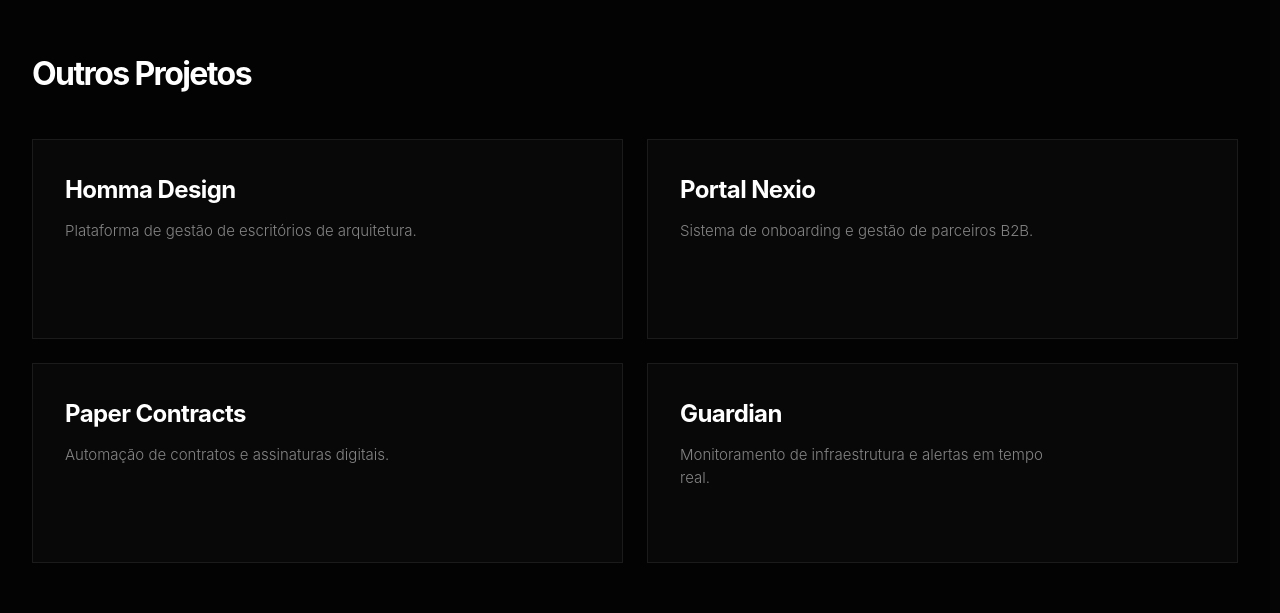
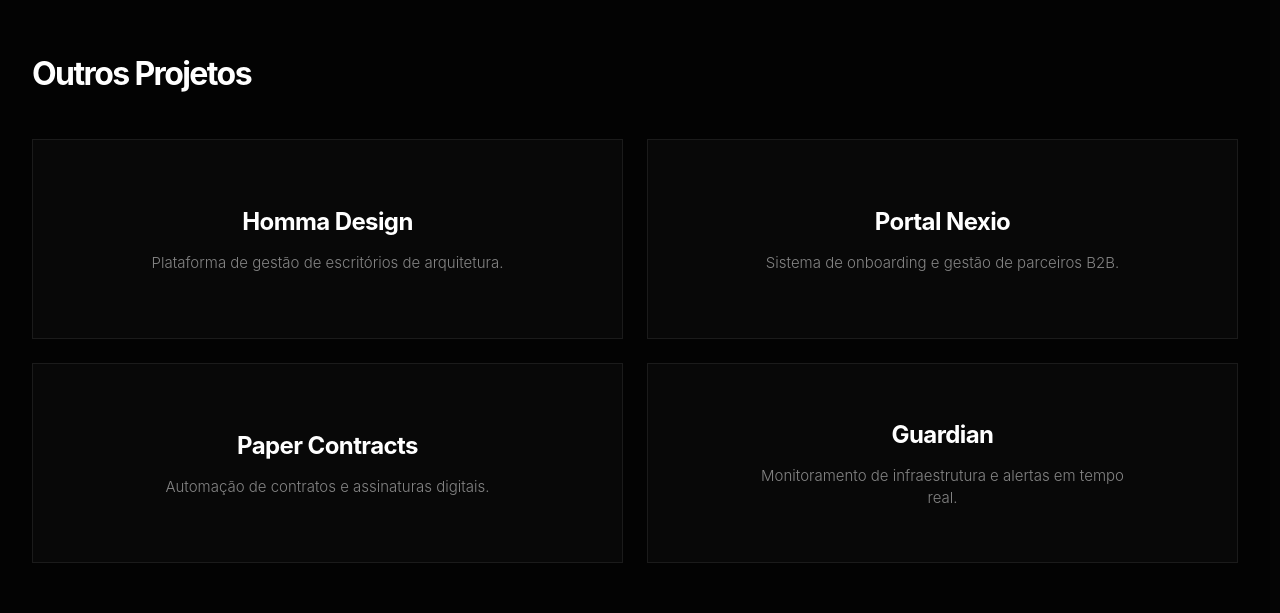
Before and after one commit to devthomaseduardo/thomaseduardo_online, a React (Vite) app in the folder frontend/: page /landing in a window 1280 px wide. Shown: the part 3740-4353 px from the top of the page. Built offline with nearby package versions, Linux system fonts and the light colour scheme; no server answers; a web font is replaced by a local one.

Commit message:
feat : ajuste das logos e dos projetos

```diff
--- a/frontend/src/pages/LandingPage.tsx
+++ b/frontend/src/pages/LandingPage.tsx
@@ -256,13 +256,10 @@ function OtherProjects() {
         <h2 className="text-[32px] font-bold tracking-tighter mb-12">{t.landing.otherProjects.title}</h2>
         <div className="grid grid-cols-1 sm:grid-cols-2 gap-6">
           {t.landing.otherProjects.items.map((p, i) => (
-            <div key={i} className="p-8 border border-white/[0.08] bg-[#080808] hover:border-white/[0.2] transition-colors group cursor-pointer flex flex-col justify-between min-h-[200px]">
-              <div>
+            <div key={i} className="p-8 border border-white/[0.08] bg-[#080808] hover:border-white/[0.2] transition-colors group cursor-pointer flex flex-col items-center text-center justify-center min-h-[200px]">
+              <div className="flex flex-col items-center">
                 <h3 className="text-[24px] font-bold tracking-tight mb-3 text-white group-hover:text-white/80 transition-colors">{p.name}</h3>
-                <p className="text-[15px] text-white/50 font-light max-w-sm">{p.desc}</p>
-              </div>
-              <div className="flex justify-end opacity-0 group-hover:opacity-100 transition-opacity">
-                <ArrowRight className="w-5 h-5 text-white" />
+                <p className="text-[15px] text-white/50 font-light max-w-sm mx-auto">{p.desc}</p>
               </div>
             </div>
           ))}
--- a/frontend/src/pages/Projects.tsx
+++ b/frontend/src/pages/Projects.tsx
@@ -133,9 +133,9 @@ const ProjectsPage = () => {
                 ) : (
                   <motion.div
                     {...FADE_UP}
-                    className="p-8 md:p-12 rounded-3xl border border-white/5 bg-white/[0.01] backdrop-blur-sm group hover:border-white/10 transition-all duration-500 w-full"
+                    className="p-8 md:p-12 rounded-3xl border border-white/5 bg-white/[0.01] backdrop-blur-sm group hover:border-white/10 transition-all duration-500 w-full text-center"
                   >
-                    <div className="max-w-2xl">
+                    <div className="max-w-2xl mx-auto">
                       <span className="text-[10px] font-mono text-white/30 uppercase tracking-widest mb-6 block">
                         {project.title}
                       </span>
@@ -145,7 +145,7 @@ const ProjectsPage = () => {
                       <p className="text-lg text-white/60 leading-relaxed font-light mb-8">
                         {project.description}
                       </p>
-                      <div className="flex flex-wrap gap-2.5">
+                      <div className="flex flex-wrap justify-center gap-2.5">
                         {project.technologies.map(tech => {
                           const iconUrl = getIcon(tech);
                           return (
```
